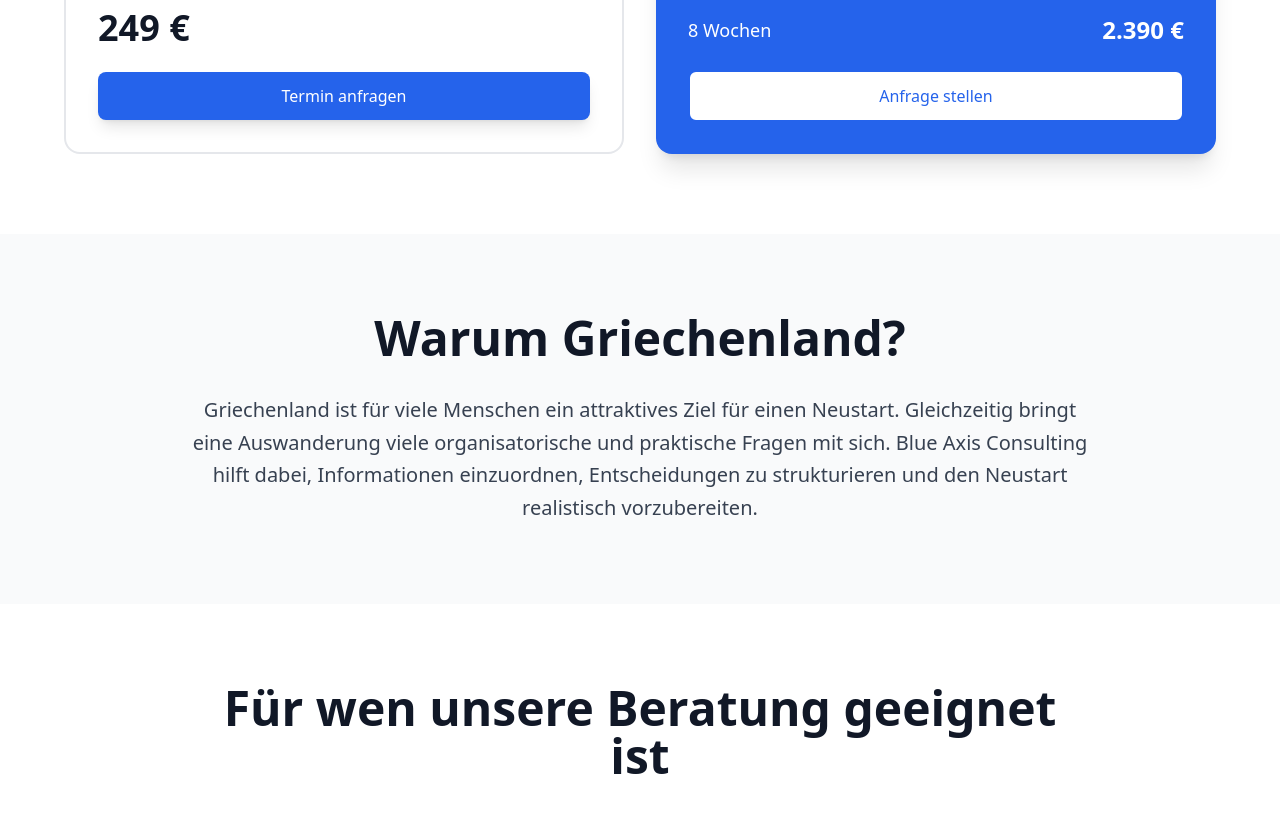
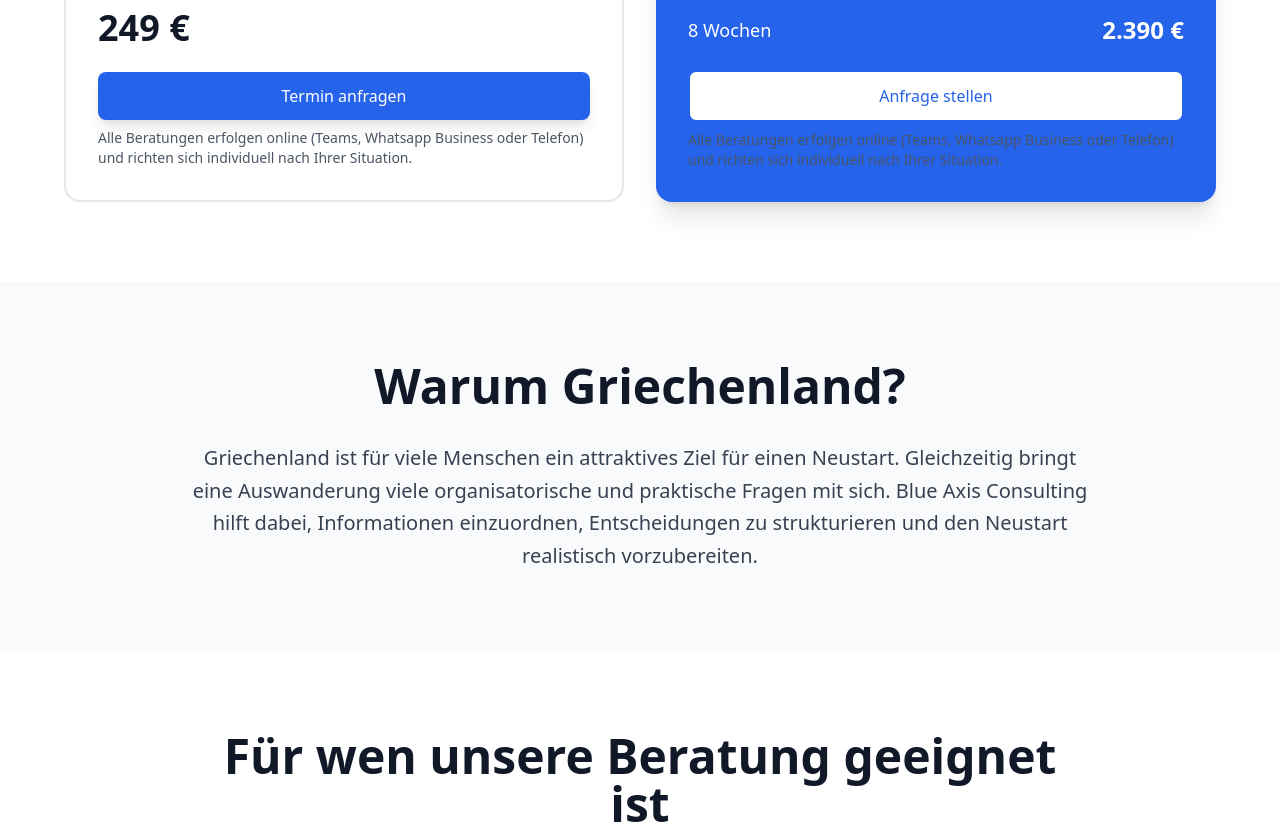
Before and after one commit to janluca-krz/blueaxis, a React (Vite) app: page / in a window 1280 px wide. Shown: the part 2280-3104 px from the top of the page. Built offline with nearby package versions, Linux system fonts and the light colour scheme.

Commit message:
Chagend Text in Contact and services

```diff
--- a/src/components/Contact.tsx
+++ b/src/components/Contact.tsx
@@ -82,6 +82,9 @@ export const Contact: React.FC = () => {
             <Send className="w-5 h-5 mr-2" />
             Anfrage senden
           </Button>
+          <div className="mt-4">
+            <p className="text-gray-600 text-sm">Nach Ihrer Anfrage prüfen wir kurz, ob unsere Beratung zu Ihrer Situation passt.</p>
+          </div>
         </form>
       </div>
     </Section>
--- a/src/components/Services.tsx
+++ b/src/components/Services.tsx
@@ -49,6 +49,7 @@ export const Services: React.FC = () => {
             <Button onClick={scrollToContact} className="w-full">
               Termin anfragen
             </Button>
+            <p className="text-gray-600 text-sm mt-2">Alle Beratungen erfolgen online (Teams, Whatsapp Business oder Telefon) und richten sich individuell nach Ihrer Situation.</p>
           </div>
         </div>
 
@@ -92,6 +93,7 @@ export const Services: React.FC = () => {
             <Button onClick={scrollToContact} variant="secondary" className="w-full">
               Anfrage stellen
             </Button>
+            <p className="text-gray-600 text-sm mt-2">Alle Beratungen erfolgen online (Teams, Whatsapp Business oder Telefon) und richten sich individuell nach Ihrer Situation.</p>
           </div>
         </div>
       </div>
```
